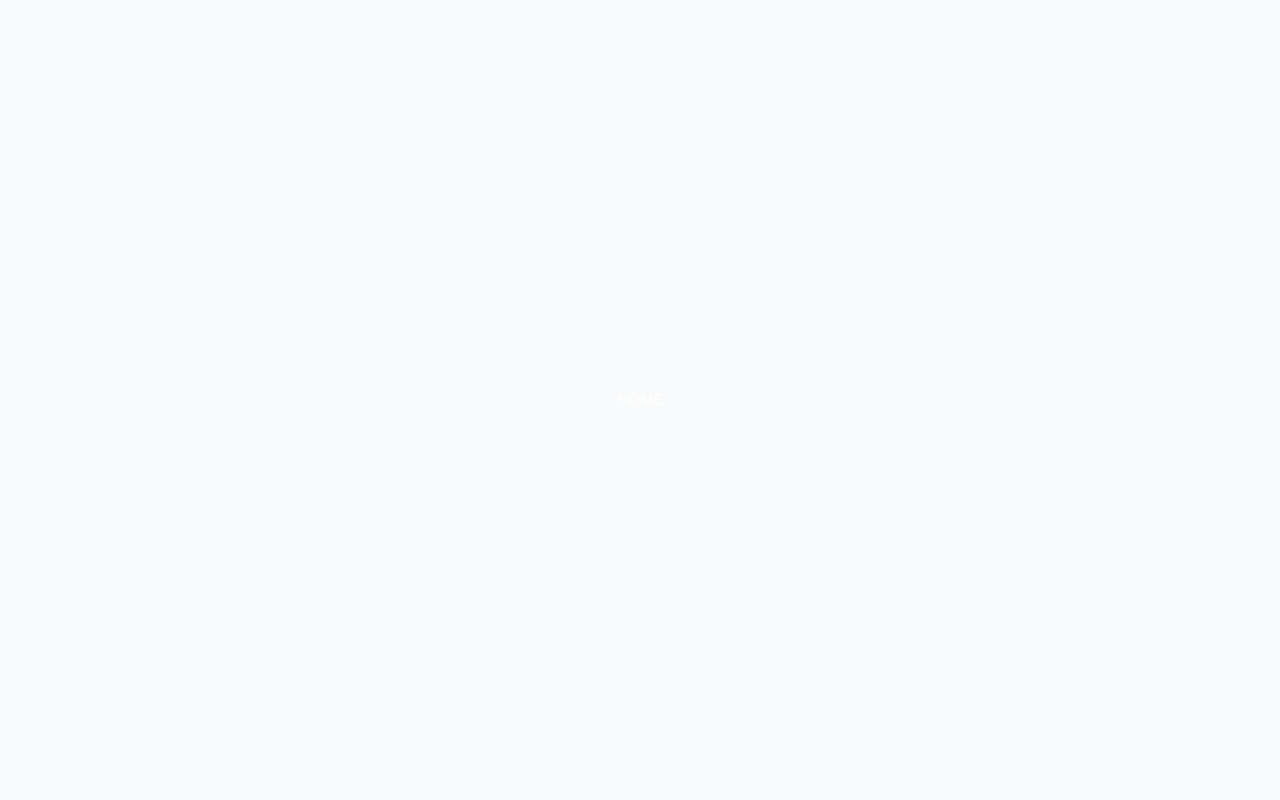
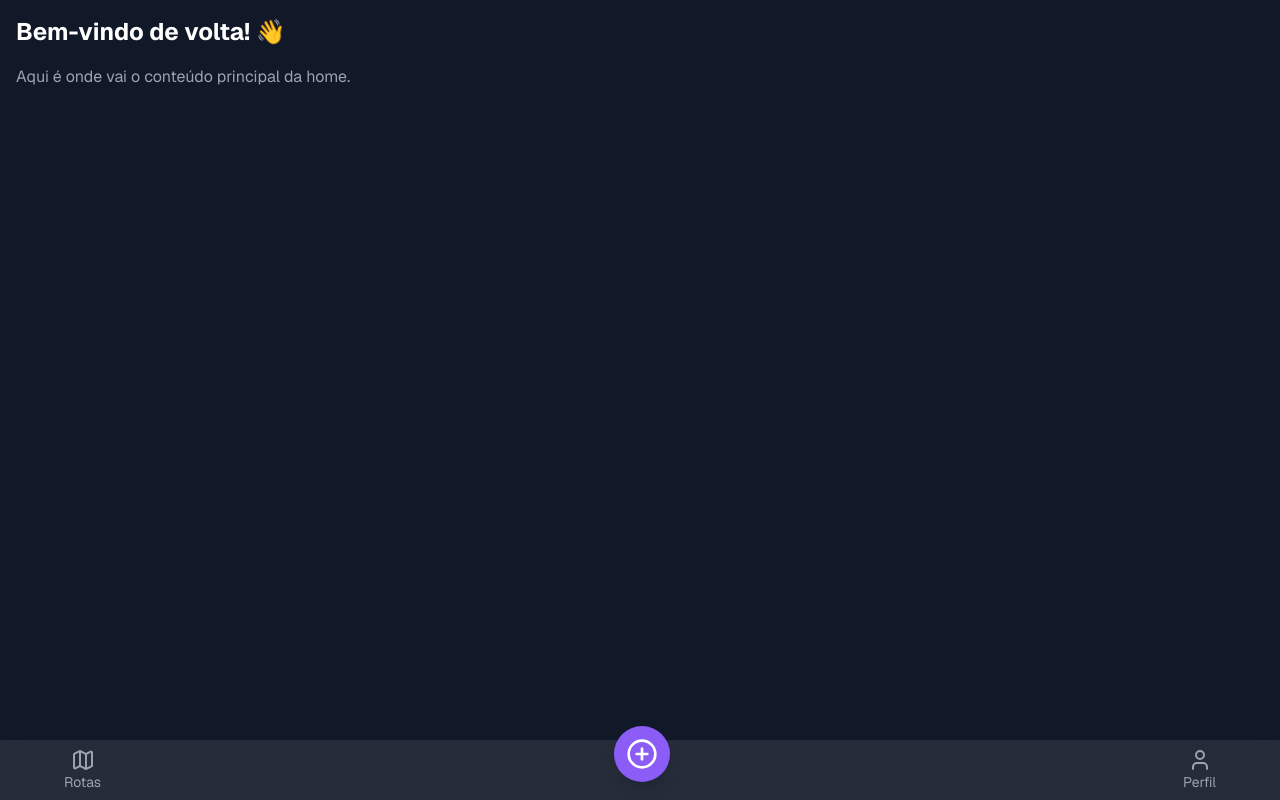
Before and after one commit to htamagnus/web-velox, a Next.js app: page /home in a window 1280 px wide. Built offline with nearby package versions, Linux system fonts and the light colour scheme.

Commit message:
add home page

```diff
--- a/src/app/home/page.tsx
+++ b/src/app/home/page.tsx
@@ -1,7 +1,38 @@
+'use client'
+
+import { useRouter } from 'next/navigation'
+import { Map, PlusCircle, User } from 'lucide-react'
+
 export default function HomePage() {
+  const router = useRouter()
+
   return (
-    <main className="min-h-screen flex items-center justify-center bg-gray-50">
-      <h1>HOME</h1>
-    </main>
+    <div className="flex flex-col min-h-screen bg-background text-foreground">
+      <main className="flex-1 p-4">
+        <h1 className="text-2xl font-bold mb-4">Bem-vindo de volta! 👋</h1>
+        <p className="text-muted">Aqui é onde vai o conteúdo principal da home.</p>
+      </main>
+
+      <footer className="fixed bottom-0 left-0 right-0 bg-white/9 backdrop-blur-md border-border text-muted shadow-md">
+        <div className="flex justify-between items-center px-16 py-2 text-sm">
+          <button onClick={() => router.push('/routes')} className="flex flex-col items-center">
+            <Map size={24} />
+            Rotas
+          </button>
+
+          <button
+            onClick={() => router.push('/calculate')}
+            className="bg-accent text-white rounded-full p-3 -mt-8 shadow-lg"
+          >
+            <PlusCircle size={32} />
+          </button>
+
+          <button onClick={() => router.push('/profile')} className="flex flex-col items-center">
+            <User size={24} />
+            Perfil
+          </button>
+        </div>
+      </footer>
+    </div>
   )
 }
```
